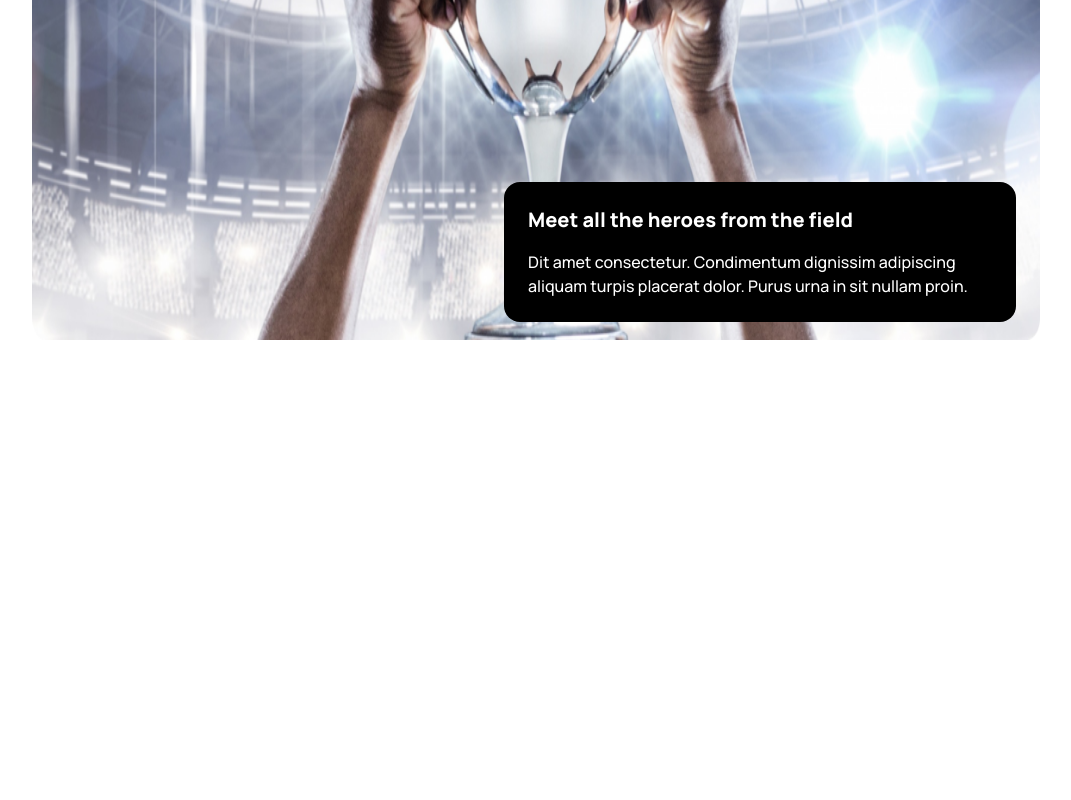
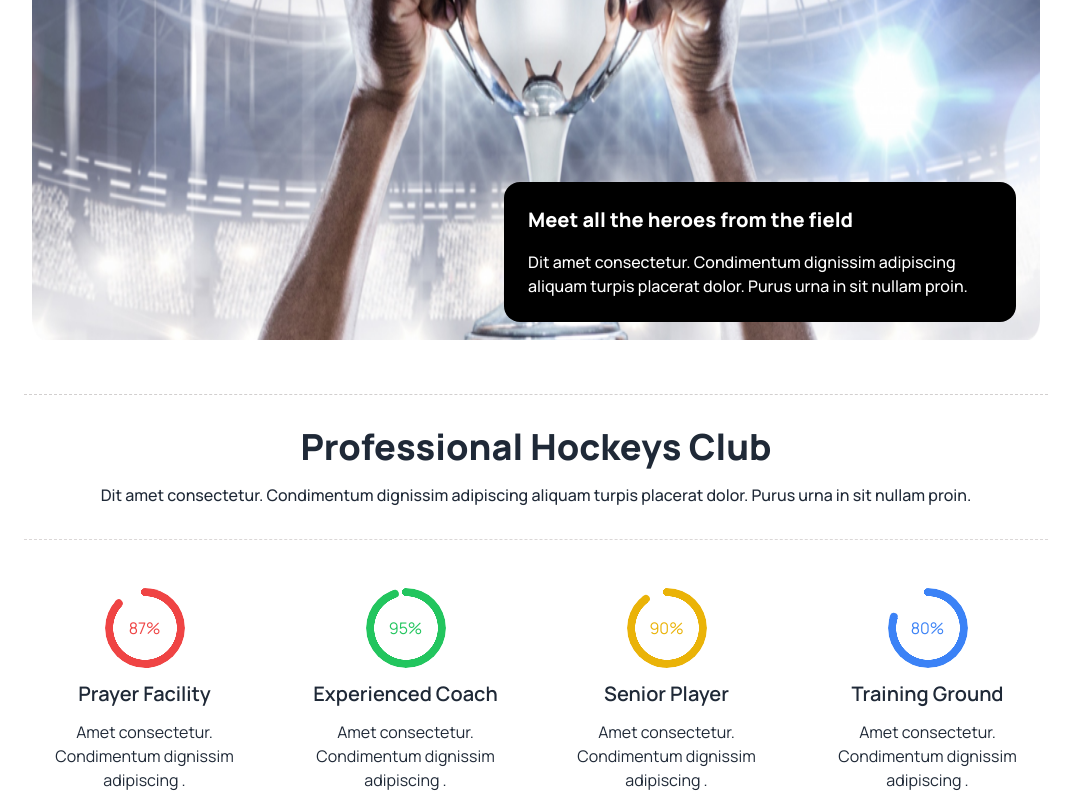
Before and after one commit to Tanjum22/Assignment-3, a plain HTML site: page index.html in a window 1280 px wide. Shown: the part 576-1376 px from the top of the page, without its empty margins (104-1175 px from the left). Before the commit the page ends 930 px from the top, so only its background shows below. Drawn offline with nearby package versions, Linux system fonts and the light colour scheme; grey boxes are pictures that could not be loaded.

Commit message:
added professional hockey club

```diff
--- a/index.html
+++ b/index.html
@@ -16,7 +16,8 @@
                 font-family: 'Manrope', sans-serif;
             }
             .dashed-divider{
-                border-top:1px dashed ;
+                border-top:1px dashed rgb(210, 207, 207) ;
+                border-bottom:1px dashed rgb(219, 215, 215) ;
             }
         </style>
 </head>
@@ -98,7 +99,34 @@
         </div>
         </header>
         <main>
-
+            <section class="container mx-auto lg:px-32 p-2 pt-52 lg:pt-10">
+                <div class="dashed-divider p-8 text-center space-y-4">
+                    <h3 class="text-4xl font-extrabold">Professional Hockeys Club</h3>
+                    <p class="text-base font-medium">Dit amet consectetur. Condimentum dignissim adipiscing aliquam turpis placerat dolor. Purus urna in sit nullam proin. </p>
+                </div>
+                <div class="mt-12 grid gap-5 grid-cols-1 md:grid-cols-2 lg:grid-cols-4 ">
+                    <div class="text-center space-y-3">
+                        <div class="radial-progress text-red-500" style="--value:87; " role="progressbar">87%</div>
+                        <h3 class="text-xl font-semibold">Prayer Facility</h3>
+                        <p class="text-base font-normal">Amet consectetur. Condimentum dignissim adipiscing .</p>
+                    </div>
+                    <div class="text-center space-y-3">
+                        <div class="radial-progress  text-green-500" style="--value:95;" role="progressbar">95%</div>
+                        <h3 class="text-xl font-semibold">Experienced Coach</h3>
+                        <p class="text-base font-normal">Amet consectetur. Condimentum dignissim adipiscing .</p>
+                    </div>
+                    <div class="text-center space-y-3">
+                        <div class="radial-progress  text-yellow-500" style="--value:90;" role="progressbar">90%</div>
+                        <h3 class="text-xl font-semibold">Senior Player</h3>
+                        <p class="text-base font-normal">Amet consectetur. Condimentum dignissim adipiscing .</p>
+                    </div>
+                    <div class="text-center space-y-3">
+                        <div class="radial-progress  text-blue-500" style="--value:80;" role="progressbar">80%</div>
+                        <h3 class="text-xl font-semibold">Training Ground</h3>
+                        <p class="text-base font-normal">Amet consectetur. Condimentum dignissim adipiscing .</p>
+                    </div>
+                </div>
+            </section>
         </main>
         <footer>
 
```
